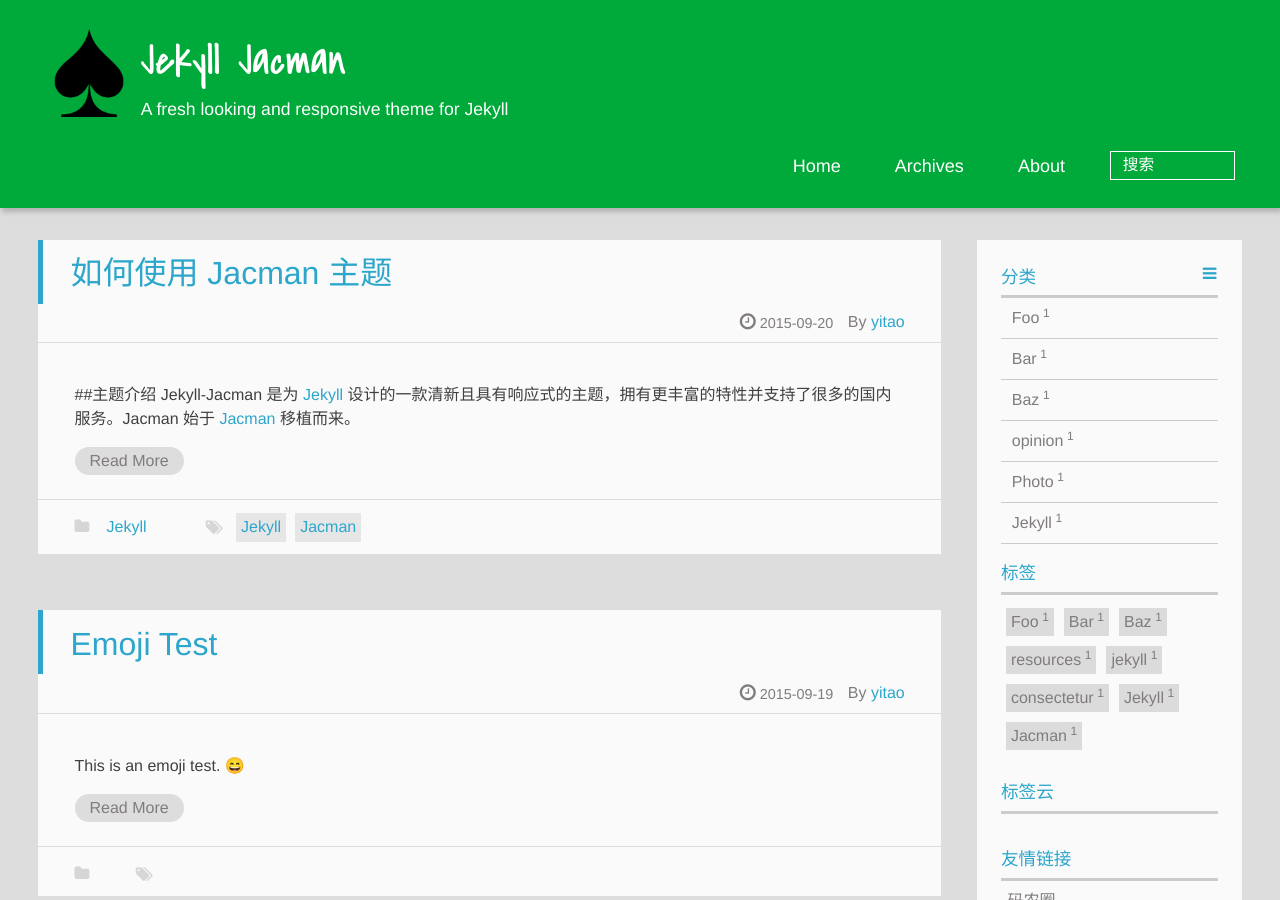
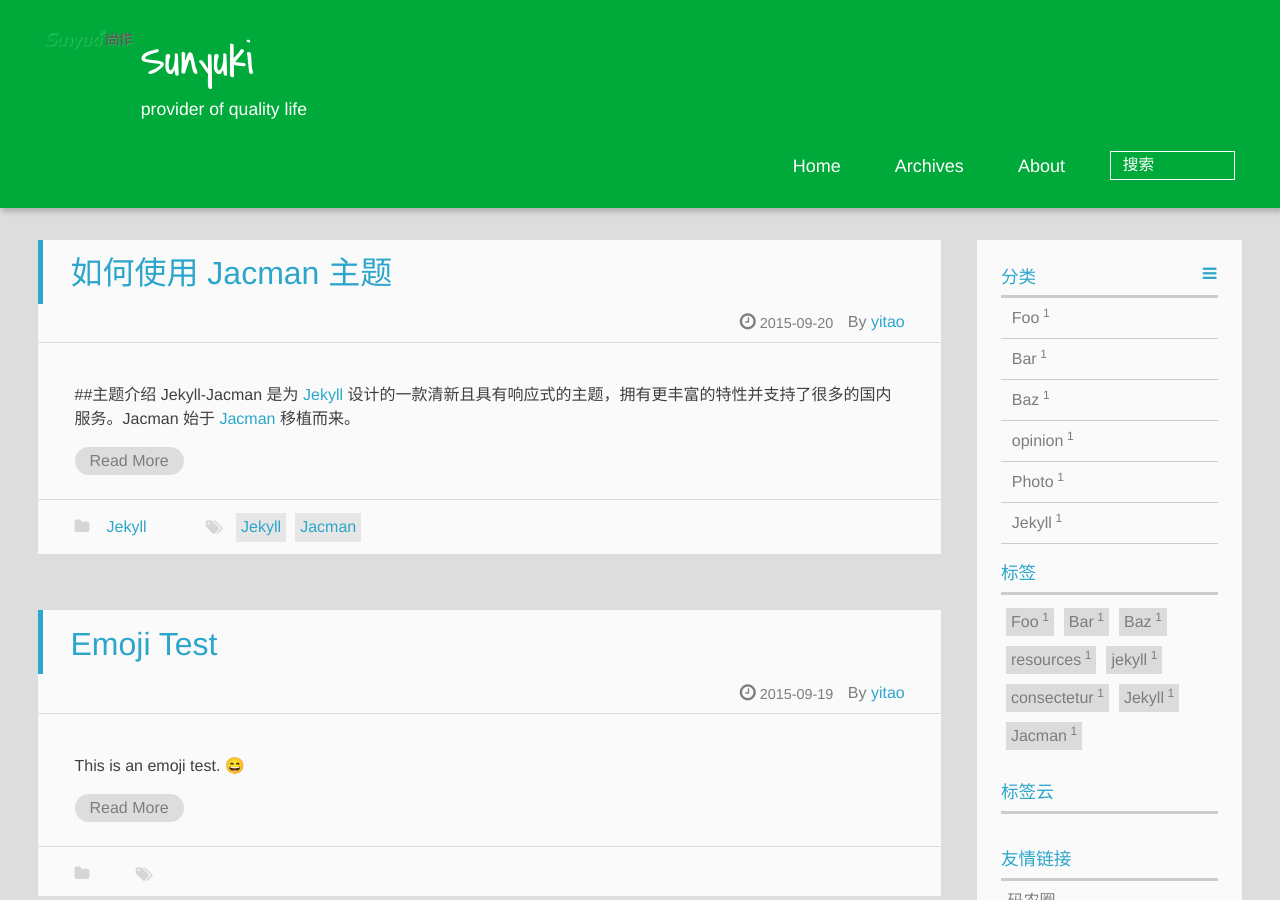
Before and after one commit to syktech/syktech.sunyuki.io, a Jekyll site: the page built from index.html, in a window 1280 px wide and 900 px high. Built offline with Jekyll 4.4.1, drawn with Linux system fonts in a browser that asks for light colours; emoji names are drawn with the system emoji font; Markdown is read by kramdown in place of the engine named in the settings; formulas are drawn with MathJax 3; the list of posts is cut into pages by our own code.

Commit message:
2017-04-13 12:55:42

```diff
--- a/_config.yml
+++ b/_config.yml
@@ -33,8 +33,8 @@
 paginate: 20
 
 #### Site
-title : Jekyll Jacman
-tagline: A fresh looking and responsive theme for Jekyll
+title : Sunyuki
+tagline: provider of quality life
 assets: /assets
 baseurl:
 
```
Also changed, not shown: assets/img/logo.png, assets/img/logo1.png (added), 1 other file.
